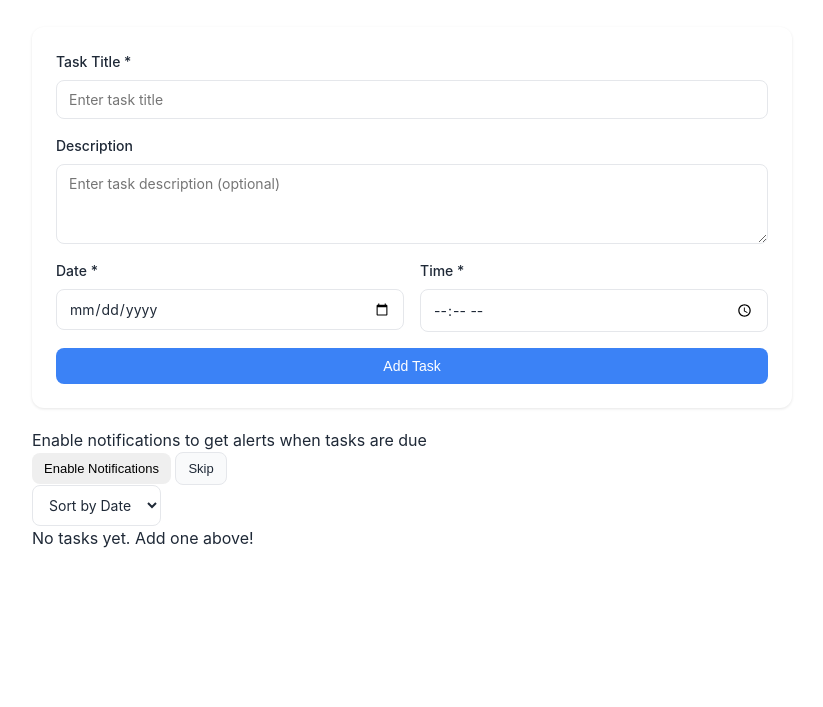
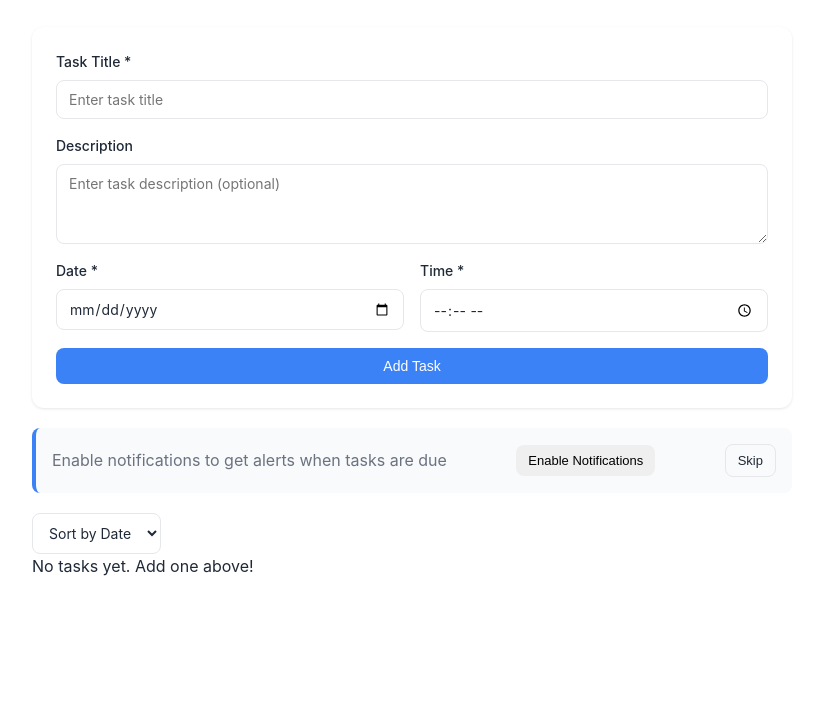
Before and after one commit to Surafel13/To-do-list, a plain HTML site: page index.html in a window 1280 px wide. Shown: the part 93-800 px from the top of the page, without its empty margins (228-1051 px from the left). Drawn offline with Linux system fonts and the light colour scheme; a script that the page names is missing.

Commit message:
notification prompt style updated

```diff
--- a/styles.css
+++ b/styles.css
@@ -231,3 +231,26 @@ textarea {
     opacity: 0.5;
     cursor: not-allowed;
 }
+
+/* Notification Prompt */
+.notification-prompt {
+    background-color: var(--surface);
+    border-left: 4px solid var(--primary);
+    padding: 16px;
+    border-radius: 8px;
+    margin-bottom: 20px;
+    display: flex;
+    justify-content: space-between;
+    align-items: center;
+    gap: 16px;
+    animation: slideIn 0.3s ease;
+}
+
+.notification-prompt p {
+    margin: 0;
+    color: var(--text-secondary);
+}
+
+.notification-prompt.hidden {
+    display: none;
+}
```
